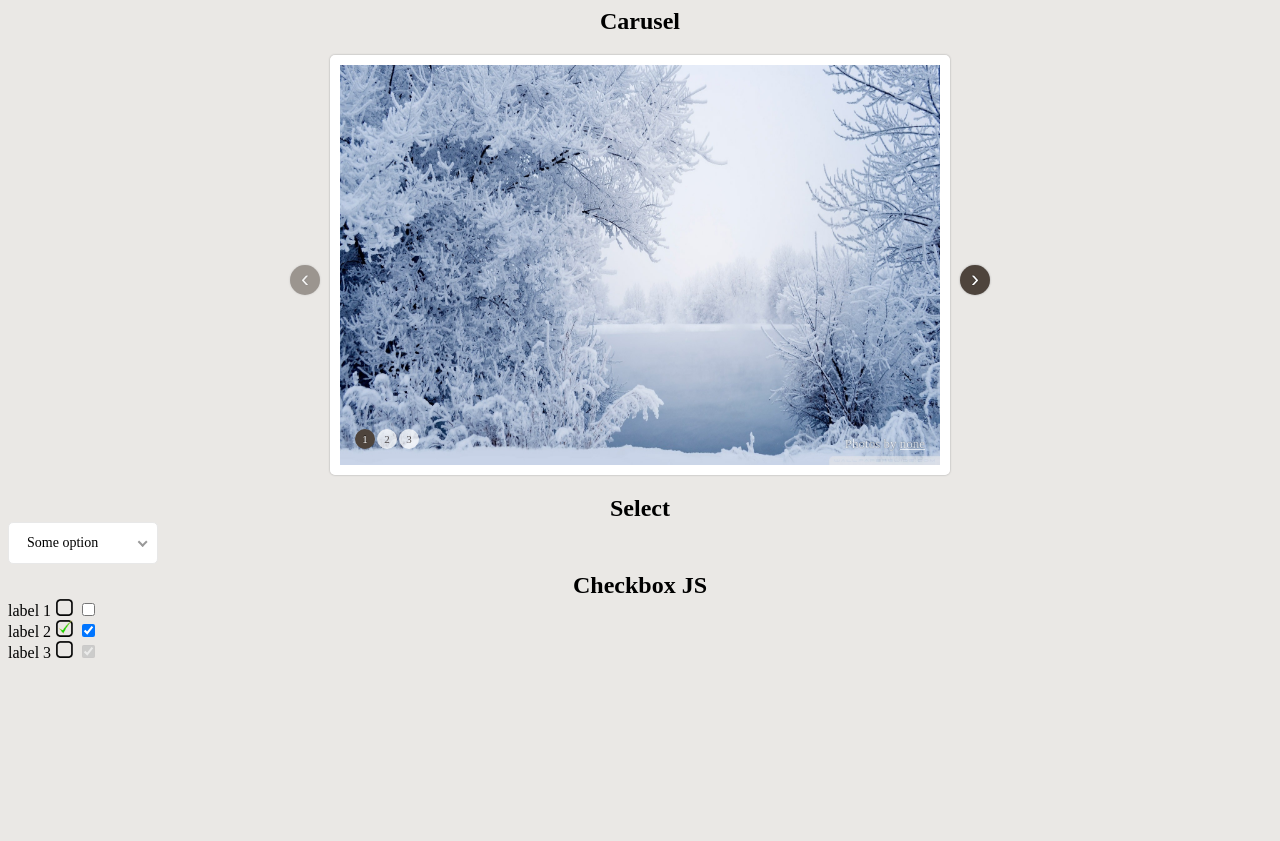
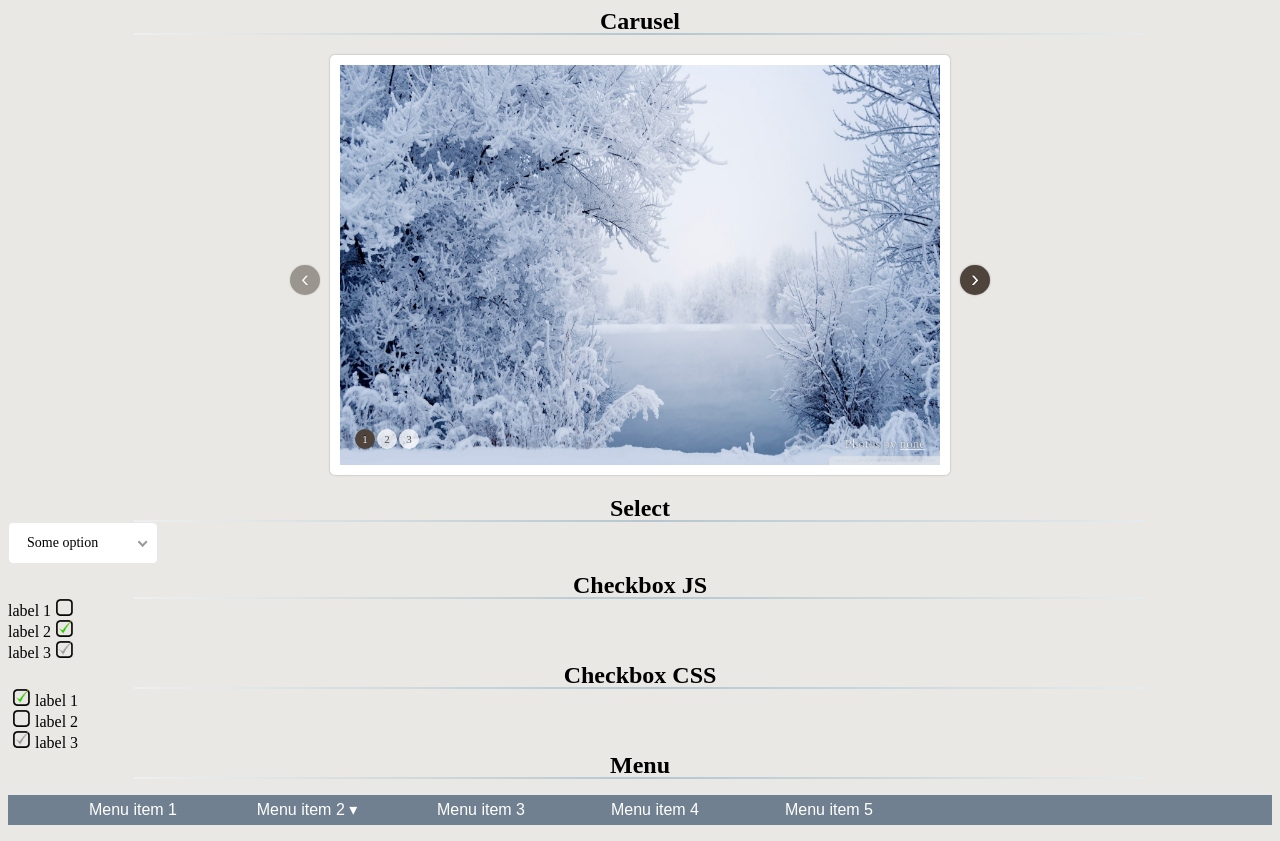
Before and after one commit to Acolnahuacatl/Acolnahuacatl.github.io, a plain HTML site: page GoIt/markup/home/Java09-10/index.html in a window 1280 px wide. Before the commit the page ends 800 px from the top, so only its background shows below. Drawn offline with Linux system fonts and the light colour scheme.

Commit message:
JS 09-10 in one

```diff
--- a/GoIt/markup/home/Java09-10/JS/script.js
+++ b/GoIt/markup/home/Java09-10/JS/script.js
@@ -10,27 +10,25 @@ $(function () {
 
 // Checkbox
 
+function checkBox () {
+    var $checkbox = $('.nice-checkbox input');
+    var index = $checkbox.length;
 
-function checkBox () {
-    var $checkbox = $('.nice-checkbox');
-    var index = $('.nice-checkbox').index();
+    $checkbox.addClass('hide-checkbox');
 
     var $check = $('<p>', {
        class: 'niceCheck'
     }).insertBefore($checkbox);
 
-    console.log(index);
-    if ($checkbox.eq(index).is(':disabled')){
-        $checkbox.eq(index).siblings('p').addClass('niceCheckDisabled');
-    } else if ($checkbox.eq(index).is(':checked')) {
-        $checkbox.eq(index).siblings('p').addClass('niceChecked');}
-
-//    for (var i = 0;  i < index; i++) {
-//    }
+    for (var i = 0;  i < index; i++) {
+        if ($checkbox.eq(i).is(':disabled')){
+            $checkbox.eq(i).siblings('p').addClass('niceCheckDisabled');
+    } else if ($checkbox.eq(i).is(':checked')) {
+        $checkbox.eq(i).siblings('p').addClass('niceChecked');}
+    }
 
     $checkbox.on('click', function () {
-        if ($checkbox.prop('checked')){
-        //if ($checkbox.is(':checked')){
+        if ($(this).prop('checked')){
             $(this).siblings('p').addClass('niceChecked');
         } else {
             $(this).siblings('p').removeClass('niceChecked');
@@ -42,7 +40,6 @@ function checkBox () {
 
         } else
             if ($(this).hasClass('niceChecked')){
-            //if ($(this).siblings('input').is(':checked')){
                 $(this).removeClass('niceChecked');
                 $(this).siblings('input').attr('checked', false);
                 $(this).siblings('input').prop('checked', false);
@@ -51,10 +48,19 @@ function checkBox () {
                 $(this).siblings('input').attr('checked', true);
                 $(this).siblings('input').prop('checked', true);
             }
-
     });
-
-
 }
 
 checkBox();
+
+$(function () {
+    var $links = $('.menu li');
+
+    $links.hover(function() {
+        var $submenu = $(this).children('ul');
+        $submenu.show("fast", arguments.callee);
+    }, function () {
+        var $submenu = $(this).children('ul');
+        $submenu.hide('2000');
+    });
+});
--- a/GoIt/markup/home/Java09-10/css/style.css
+++ b/GoIt/markup/home/Java09-10/css/style.css
@@ -7,22 +7,42 @@ and open the template in the editor.
 body {
     background: #EAE8E5;
 }
+h2{
+    margin: 0 auto;
+    width: 80%;
+    text-align: center;
+    position: relative;
+}
+h2:after{
+    content: "";
+    position: absolute;
+    width: 100%;
+    bottom: 0;
+    left: 0%;
+    height: 2px;
+    background: rgba(242,246,248,0.52);
+    background: -moz-linear-gradient(left, rgba(242,246,248,0.52) 0%, rgba(181,198,208,1) 51%, rgba(224,239,249,0.45) 100%);
+    background: -webkit-gradient(left top, right top, color-stop(0%, rgba(242,246,248,0.52)), color-stop(51%, rgba(181,198,208,1)), color-stop(100%, rgba(224,239,249,0.45)));
+    background: -webkit-linear-gradient(left, rgba(242,246,248,0.52) 0%, rgba(181,198,208,1) 51%, rgba(224,239,249,0.45) 100%);
+    background: -o-linear-gradient(left, rgba(242,246,248,0.52) 0%, rgba(181,198,208,1) 51%, rgba(224,239,249,0.45) 100%);
+    background: -ms-linear-gradient(left, rgba(242,246,248,0.52) 0%, rgba(181,198,208,1) 51%, rgba(224,239,249,0.45) 100%);
+    background: linear-gradient(to right, rgba(242,246,248,0.52) 0%, rgba(181,198,208,1) 51%, rgba(224,239,249,0.45) 100%);
+    filter: progid:DXImageTransform.Microsoft.gradient( startColorstr='#f2f6f8', endColorstr='#e0eff9', GradientType=1 );
+}
 
 .jcarousel img{
     height: 400px;
     width: 600px;
 }
 
-h2{
-    margin: 0 auto;
-    width: 150px;
-    text-align: center;
-}
 .select-plugin{
     height: 50px;
 }
 
-.niceCheck {
+/*Checkbox JS*/
+.CSS-checkbox label:before,
+.niceCheck{
+    content: "";
     width: 17px;
     height: 17px;
     position: relative;
@@ -33,18 +53,68 @@ h2{
     background-size: cover;
     overflow: hidden;
 }
-.niceChecked {
-    background: url(../img/checkbox-checked1.png);
-    background-size: cover;
+
+.CSS-checkbox input[type=checkbox]:checked + label:before,
+.niceChecked{
+    background-image: url(../img/checkbox-checked1.png);
 }
-.nice-checkbox{
-    //margin-left: -800px; /* можно задать побольше чтобы наверняка скрыть поле */
-    //display: none;
-}
-.niceCheckDisabled {
+.CSS-checkbox input[type=checkbox]:disabled + label:before,
+.niceCheckDisabled{
     background-image: url(../img/checkbox-disabled.png);
 }
+.hide-checkbox{
+    margin-left: -800px; /* можно задать побольше чтобы наверняка скрыть поле */
+}
 
+
+.CSS-checkbox input[type=checkbox]{
+    display: none;
+}
+
+.menu,
+.dropdown,
+.sub-menu{
+    list-style: none;
+    background: slategray;
+}
+.menu-item{
+    display: inline-block;
+    position: relative;
+    margin: 0 10px;
+}
+.menu a{
+    display: block;
+    width: 150px;
+    text-align: center;
+    color: white;
+    text-decoration: none;
+    height: 30px;
+    line-height: 30px;
+    font-family: arial;
+}
+.dropdown a{
+    border-bottom: 1px solid
+
+}
+.dropdown li:last-child a{
+    border-bottom: none;
+
+}
+.sub-menu,
+.dropdown{
+    position: absolute;
+    width: 100%;
+    background: slategrey;
+    padding: 0;
+    display: none;
+}
+.dropdown-item{
+    position: relative;
+}
+.sub-menu{
+    left: 100%;
+    top: 0;
+}
 /*
     Created on : 10.01.2016, 16:51:52
     Author     : yaroslav
--- a/GoIt/markup/home/Java09-10/index.html
+++ b/GoIt/markup/home/Java09-10/index.html
@@ -47,11 +47,38 @@ and open the template in the editor.
             </select>
         </div>
         <h2>Checkbox JS</h2>
-        <div class="">
-            <div><label for="ch1">label 1</label><input type="checkbox" class="nice-checkbox" id="ch1"> </div>
-            <div><label for="ch2">label 2</label><input type="checkbox" class="nice-checkbox" checked="checked" id="ch2"></div>
-            <div><label for="ch3">label 3</label><input type="checkbox" class="nice-checkbox" id="ch3" checked="checked" disabled="disabled"></div>
-
+        <div class="nice-checkbox">
+            <div><label for="ch1">label 1</label><input type="checkbox" id="ch1"> </div>
+            <div><label for="ch2">label 2</label><input type="checkbox" checked="checked" id="ch2"></div>
+            <div><label for="ch3">label 3</label><input type="checkbox" id="ch3" checked="checked" disabled="disabled"></div>
         </div>
+        <h2>Checkbox CSS</h2>
+        <div class="CSS-checkbox">
+            <div><input checked="checked"  type="checkbox" id="ch4"><label for="ch4">label 1</label></div>
+            <div><input type="checkbox" id="ch5"><label for="ch5">label 2</label></div>
+            <div><input type="checkbox" id="ch6" checked="checked" disabled="disabled"><label for="ch6">label 3</label></div>
+        </div>
+        <h2>Menu</h2>
+        <ul class="menu">
+            <li class="menu-item"><a href="#">Menu item 1</a></li>
+            <li class="menu-item"><a href="#">Menu item 2 &blacktriangledown;</a>
+                <ul class="dropdown">
+                    <li class="dropdown-item"><a href="#">Sub-menu item 1</a></li>
+                    <li class="dropdown-item"><a href="#">Sub-menu item 2 &blacktriangleright;</a>
+                        <ul class="sub-menu">
+                            <li class="sub-menu-tem"><a href="#">Sub-menu item 1</a></li>
+                            <li class="sub-menu-tem"><a href="#">Sub-menu item 2</a></li>
+                            <li class="sub-menu-tem"><a href="#">Sub-menu item 3</a></li>
+                            <li class="sub-menu-tem"><a href="#">Sub-menu item 4</a></li>
+                        </ul>
+                    </li>
+                    <li class="dropdown-item"><a href="#">Sub-menu item 3</a></li>
+                    <li class="dropdown-item"><a href="#">Sub-menu item 4</a></li>
+                </ul>
+            </li>
+            <li class="menu-item"><a href="#">Menu item 3</a></li>
+            <li class="menu-item"><a href="#">Menu item 4</a></li>
+            <li class="menu-item"><a href="#">Menu item 5</a></li>
+        </ul>
     </body>
 </html>
```
